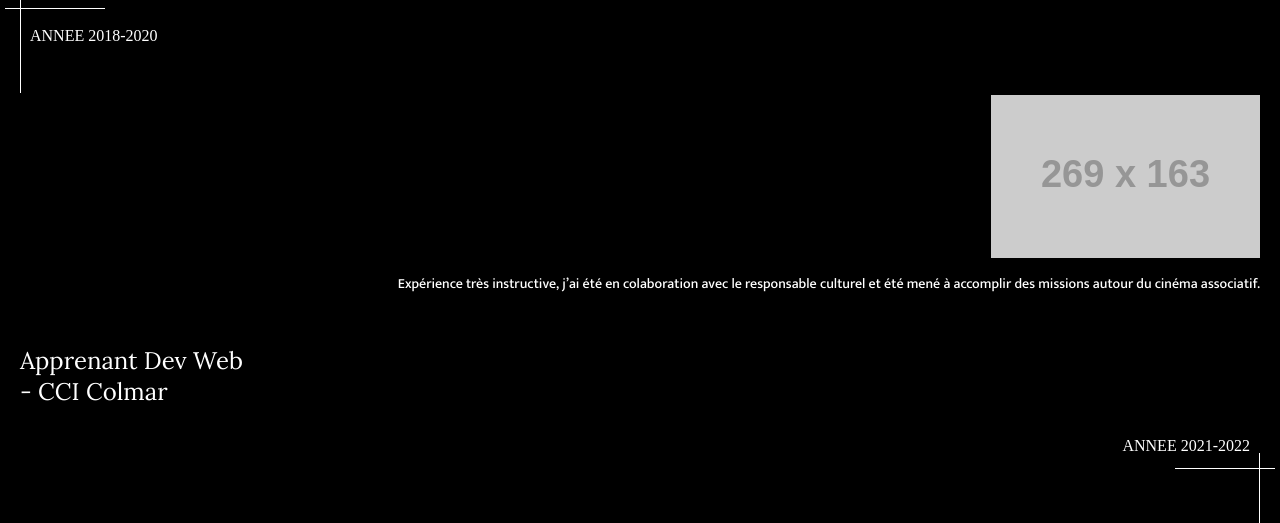
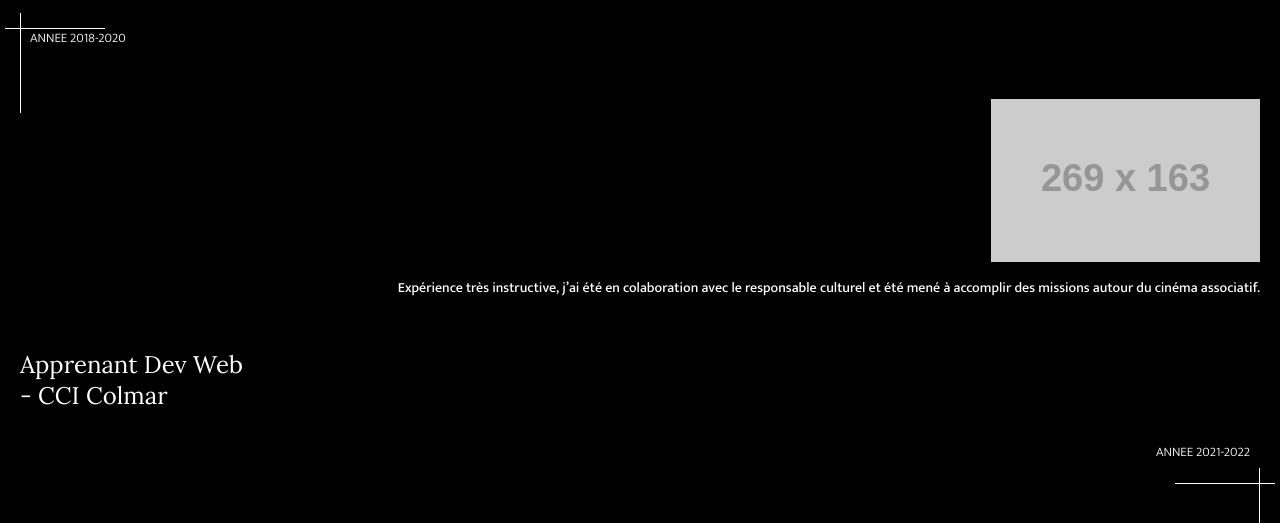
Before and after one commit to LeSapinDeNoel/BlackCV, a plain HTML site: page index.html in a window 1280 px wide. Shown: the part 757-1280 px from the top of the page. Drawn offline with nearby package versions, Linux system fonts and the light colour scheme; placeholder pictures from the web are drawn by us.

Commit message:
Annee fix

```diff
--- a/assets/dart-sass/sass/style.scss
+++ b/assets/dart-sass/sass/style.scss
@@ -203,6 +203,12 @@ p, #header {
     }
 
     .year {
+        font-family: 'Mukta';
+        font-style: normal;
+        font-weight: 300;
+        font-size: 13px;
+        line-height: 22px;
+
         &:before {
             content: "";
             width: 100px;
@@ -233,12 +239,12 @@ p, #header {
             margin-top: 30px;
 
             &:before {
-                top: 765px;
+                top: 785px;
                 left: 5px;
             }
 
             &:after {
-                top: 750px;
+                top: 770px;
                 left: 20px;
             }
         }
@@ -274,12 +280,12 @@ p, #header {
             margin-top: 30px;
 
             &:before {
-                top: 1225px;
+                top: 1240px;
                 right: 5px;
             }
 
             &:after {
-                top: 1210px;
+                top: 1225px;
                 right: 20px;
             }
         }
```
Also changed, not shown: assets/style.css, 1 other file.
